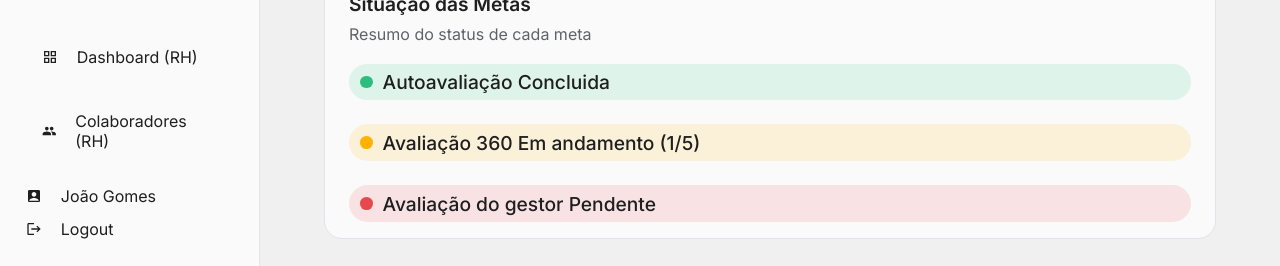
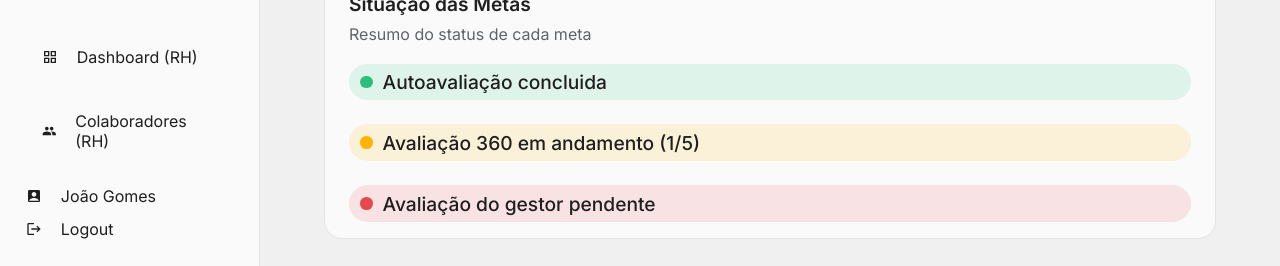
Before and after one commit to Baroes-da-APIzadinha/RPE-Frontend, a React (Vite) app: page /colaborador/home in a window 1280 px wide. Shown: the part 523-789 px from the top of the page. Built offline with nearby package versions, Linux system fonts and the light colour scheme.

Commit message:
style: coloquei os status printados em minusculo

```diff
--- a/src/components/StatusRowBox/index.tsx
+++ b/src/components/StatusRowBox/index.tsx
@@ -21,7 +21,7 @@ const StatusRowBox: React.FC<StatusRowBoxProps> = ({ title, subtitle, items }) =
       {subtitle && <S.Subtitle>{subtitle}</S.Subtitle>}
       <S.StatusRow>
         {items.map((item, idx) => {
-          let label = `${item.label} ${item.value}`;
+          let label = `${item.label} ${item.value.toLocaleLowerCase()}`;
           if (item.label.includes("360") && item.concluidas !== undefined && item.total !== undefined) {
             label += ` (${item.concluidas}/${item.total})`;
           }
```
